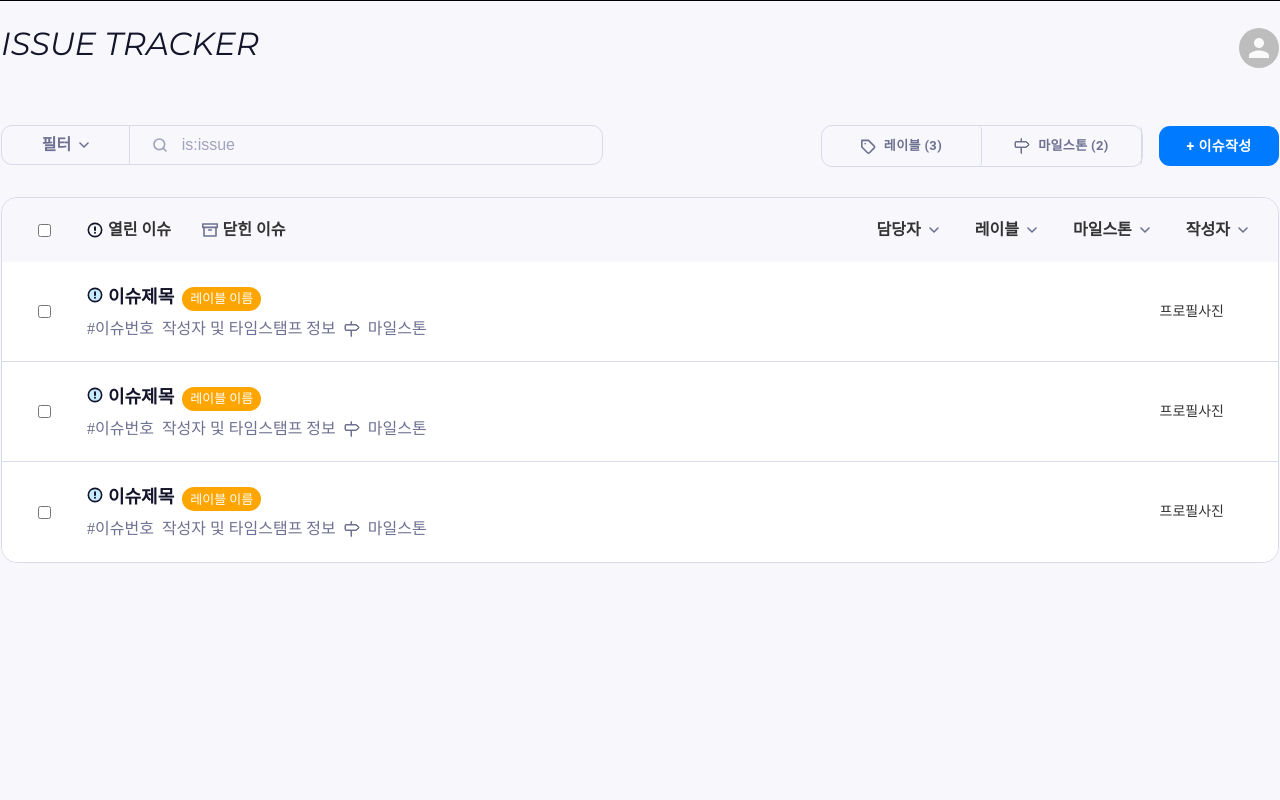
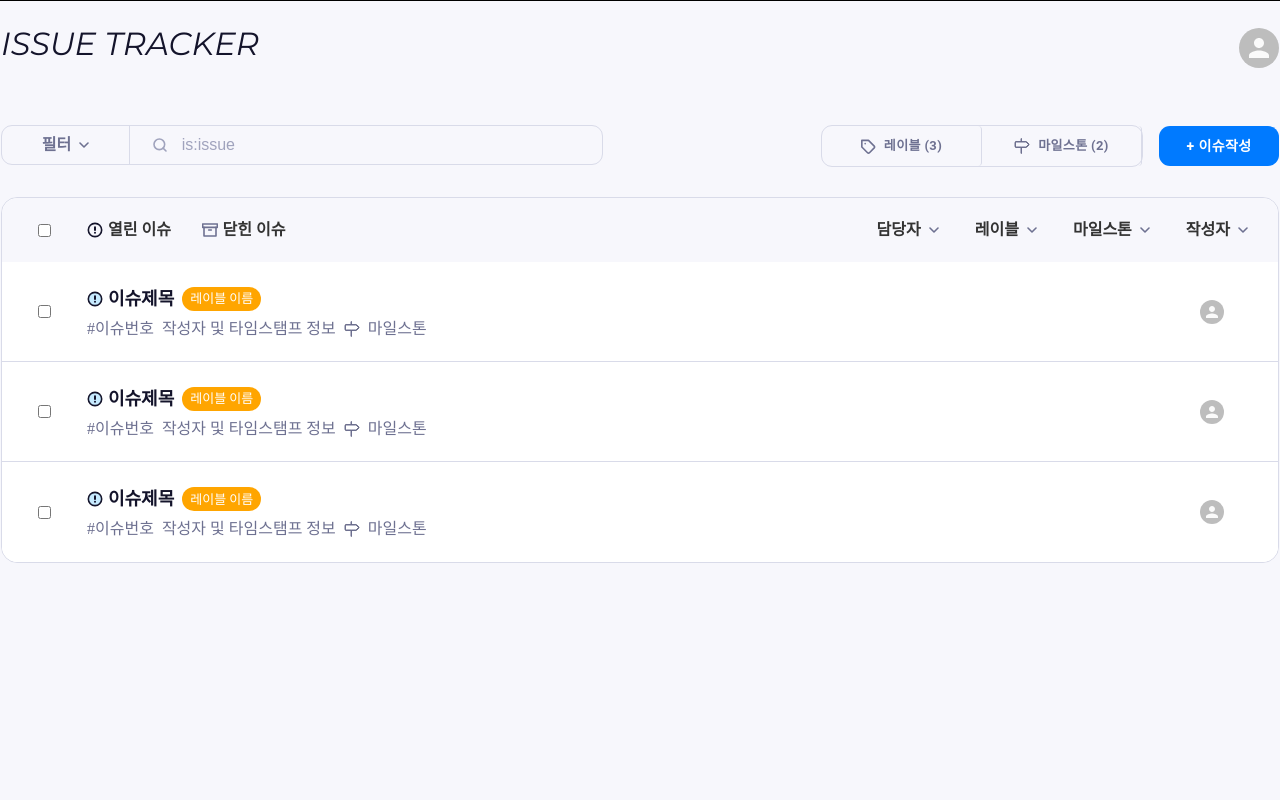
Before and after one commit to codesquad-members-2021/issue-tracker, a React (Create React App) app in the folder FE/issue-tracker/: page / in a window 1280 px wide. Shown: the top 800 px of the page. Built offline with nearby package versions, Linux system fonts and the light colour scheme.

Commit message:
feat: :sparkles: UserProfile atomic하게 분리

```diff
--- /dev/null
+++ b/FE/issue-tracker/src/Components/AtomicComponents/UserProfile.tsx
@@ -0,0 +1,28 @@
+import Avatar from "@material-ui/core/Avatar";
+import styled, { ThemeProvider } from "styled-components";
+import { StylesProvider, useTheme } from "@material-ui/core/styles";
+
+type UserProfileProps = {
+  imgUrl?: string;
+  size?: number;
+};
+
+const UserProfile = ({ imgUrl, size }: UserProfileProps) => {
+  const theme = useTheme();
+  return (
+    <ThemeProvider theme={theme}>
+      <StylesProvider injectFirst>
+        <AvatarDiv src={imgUrl} size={size}></AvatarDiv>
+      </StylesProvider>
+    </ThemeProvider>
+  );
+};
+
+const AvatarDiv = styled(Avatar)<{ size?: number }>`
+  ${({ size, theme }) => `
+    width: ${theme.spacing(size)}px;
+    height: ${theme.spacing(size)}px;
+  `};
+`;
+
+export default UserProfile;
--- a/FE/issue-tracker/src/Components/Header/Header.tsx
+++ b/FE/issue-tracker/src/Components/Header/Header.tsx
@@ -1,11 +1,11 @@
+import UserProfile from "../AtomicComponents/UserProfile";
 import { Header as S } from "./HeaderStyles";
-import Avatar from "@material-ui/core/Avatar";
 
 const Header = () => {
   return (
     <S.Header>
       <div>ISSUE TRACKER</div>
-      <Avatar /> {/* 여기 src에다가 서버로부터 받아온 profile url 넣으면 됨*/}
+      <UserProfile size={5} />
     </S.Header>
   );
 };
--- a/FE/issue-tracker/src/Components/Home/HomeContents/IssueTable/IssueTableBody/IssueTableRow/IssueDropDownSymbol.tsx
+++ b/FE/issue-tracker/src/Components/Home/HomeContents/IssueTable/IssueTableBody/IssueTableRow/IssueDropDownSymbol.tsx
@@ -1,9 +1,10 @@
+import UserProfile from "@/Components/AtomicComponents/UserProfile";
 import React from "react";
 
 const IssueDropDownSymbol = () => {
   return (
     <div>
-      <div>프로필사진</div>
+      <UserProfile size={3} />
     </div>
   );
 };
--- a/FE/issue-tracker/src/Components/Home/HomeStyles.tsx
+++ b/FE/issue-tracker/src/Components/Home/HomeStyles.tsx
@@ -158,6 +158,8 @@ const IssueTable = {
   `,
 
   IssueInfoTitle: styled.div`
+    display: flex;
+    align-items: center;
     font-weight: bold;
     color: ${theme.GRAY_SCALE.TITLE_ACTIVE};
     font-size: ${theme.FONT_SIZE.LINK_MEDIUM};
```
